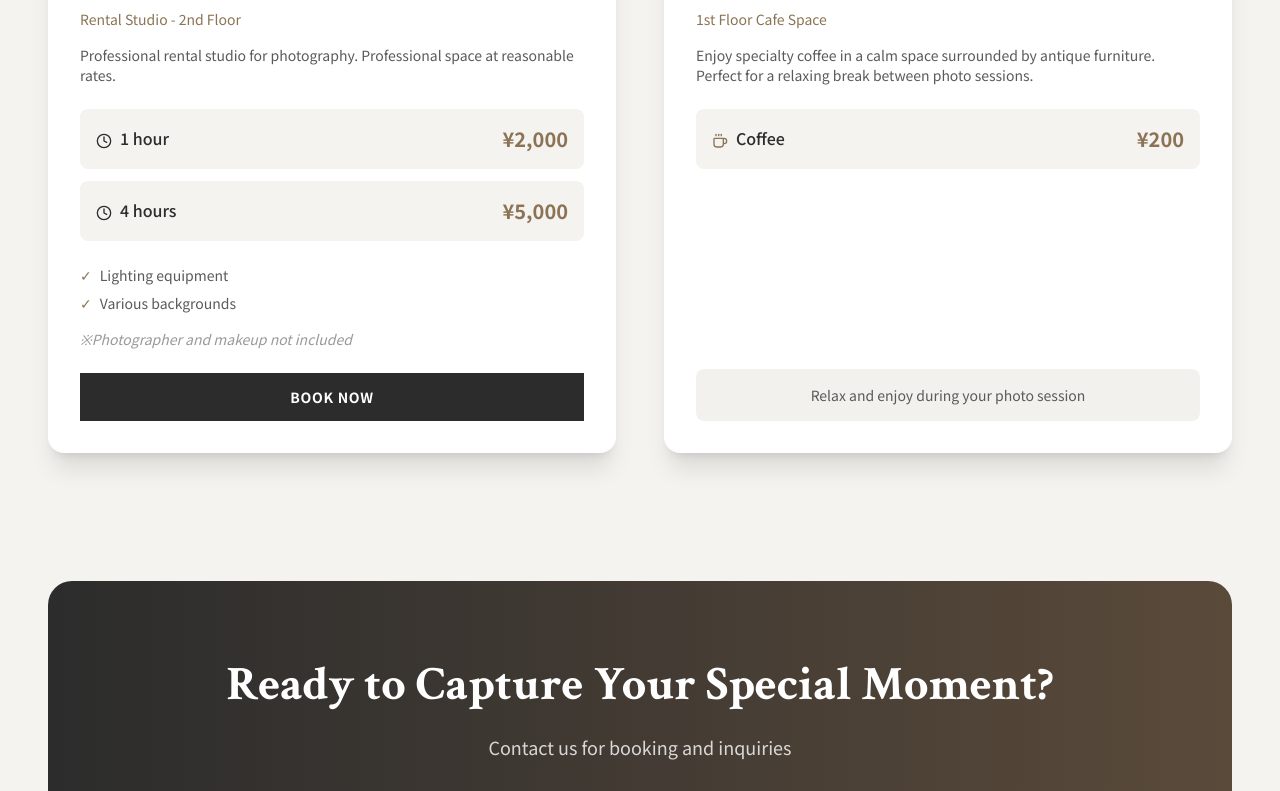
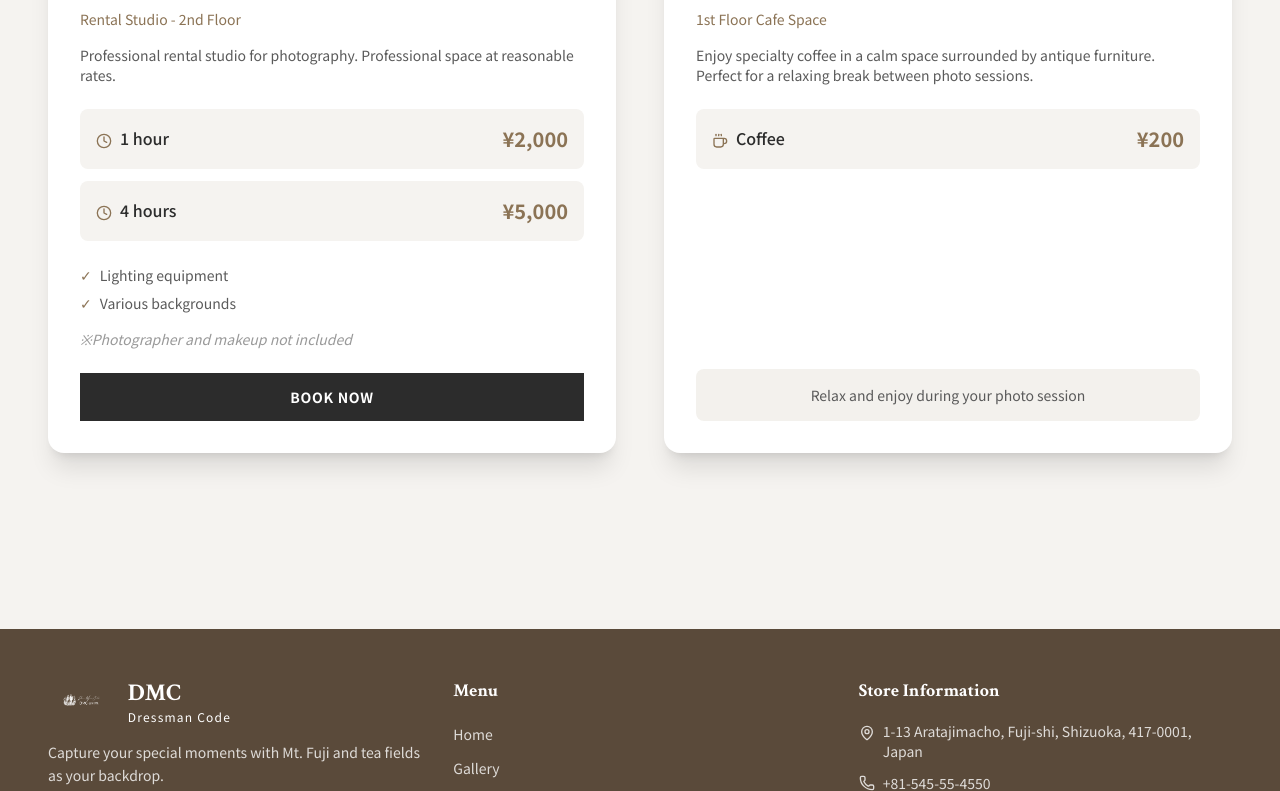
Before and after one commit to bbbyk105/dmc_new, a Next.js app: page /en/service in a window 1280 px wide. Shown: the part 2009-2800 px from the top of the page. Built offline with nearby package versions, Linux system fonts and the light colour scheme.

Commit message:
予約ボタンの追加

```diff
--- a/app/components/(service)/ServiceList.tsx
+++ b/app/components/(service)/ServiceList.tsx
@@ -129,7 +129,6 @@ export default function ServiceList() {
             whileInView={{ opacity: 1, x: 0 }}
             viewport={vp}
             transition={{ duration: 0.8 }}
-            // 極小画面で高さを抑える（iPhone 5/SE 対策）
             className="
               group relative overflow-hidden rounded-2xl shadow-2xl
               h-80
@@ -251,11 +250,11 @@ export default function ServiceList() {
                     whileTap={{ scale: 0.95 }}
                     className="w-full border-2 border-[#8B7355] bg-transparent px-8 py-4 font-bold uppercase tracking-wider text-[#8B7355] transition-all hover:bg-[#8B7355] hover:text-white sm:w-auto"
                   >
-                    {locale === "ja" ? "詳細を見る" : "View Details"}
+                    View Details
                   </motion.button>
                 </Link>
               )}
-              <Link href={`/${locale}/contact`}>
+              <Link href="https://dmcfuji0823.wixsite.com/reservation">
                 <motion.button
                   whileHover={{ scale: 1.05, y: -2 }}
                   whileTap={{ scale: 0.95 }}
@@ -332,7 +331,7 @@ export default function ServiceList() {
                     className="flex items-center justify-between rounded-lg bg-[#F5F3F0] p-4"
                   >
                     <span className="font-medium text-[#2C2C2C]">
-                      <Clock className="mr-2 inline h-4 w-4 text-[#8B7355]}]" />
+                      <Clock className="mr-2 inline h-4 w-4 text-[#8B7355]" />
                       {price.duration}
                     </span>
                     <span className="text-xl font-bold text-[#8B7355]">
@@ -365,7 +364,7 @@ export default function ServiceList() {
                   viewport={vp}
                   transition={{ duration: 0.5 }}
                 >
-                  <Link href={`/${locale}/contact`}>
+                  <Link href="https://dmcfuji0823.wixsite.com/reservation">
                     <motion.button
                       whileHover={{ scale: 1.05 }}
                       whileTap={{ scale: 0.95 }}
@@ -469,54 +468,8 @@ export default function ServiceList() {
           </motion.div>
         </motion.section>
       </div>
-
-      {/* CTA セクション */}
-      <motion.section
-        initial={{ opacity: 0, y: 100 }}
-        whileInView={{ opacity: 1, y: 0 }}
-        viewport={vp}
-        transition={{ duration: 0.8 }}
-        className="mt-32 rounded-3xl bg-linear-to-r from-[#2C2C2C] to-[#5A4A3A] p-12 text-center text-white md:p-20"
-      >
-        <motion.h2
-          initial={{ opacity: 0, scale: 0.8 }}
-          whileInView={{ opacity: 1, scale: 1 }}
-          viewport={vp}
-          transition={{ duration: 0.5 }}
-          className="mb-6 font-['Crimson_Text'] text-4xl font-black md:text-5xl"
-        >
-          {locale === "ja"
-            ? "特別な瞬間を残しませんか？"
-            : "Ready to Capture Your Special Moment?"}
-        </motion.h2>
-        <motion.p
-          initial={{ opacity: 0, y: 20 }}
-          whileInView={{ opacity: 1, y: 0 }}
-          viewport={vp}
-          transition={{ duration: 0.5 }}
-          className="mb-8 text-lg text-white/80"
-        >
-          {locale === "ja"
-            ? "ご予約・お問い合わせはこちらから"
-            : "Contact us for booking and inquiries"}
-        </motion.p>
-        <motion.div
-          initial={{ opacity: 0, scale: 0.8 }}
-          whileInView={{ opacity: 1, scale: 1 }}
-          viewport={vp}
-          transition={{ duration: 0.5 }}
-        >
-          <Link href={`/${locale}/contact`}>
-            <motion.button
-              whileHover={{ scale: 1.1, y: -5 }}
-              whileTap={{ scale: 0.95 }}
-              className="border-2 border-white bg-white px-12 py-4 text-lg font-bold uppercase tracking-wider text-[#2C2C2C] transition-all hover:bg-transparent hover:text-white"
-            >
-              {locale === "ja" ? "お問い合わせ" : "Contact Us"}
-            </motion.button>
-          </Link>
-        </motion.div>
-      </motion.section>
+      {/* 末尾の余白は既存のセクション間隔を維持（CTA削除に伴う崩れ対策） */}
+      <div className="mt-24" />
     </div>
   );
 }
--- a/app/components/(toppage)/Hero.tsx
+++ b/app/components/(toppage)/Hero.tsx
@@ -248,7 +248,7 @@ export default function Hero() {
                   {t.buttonGallery}
                 </button>
               </Link>
-              <Link href={`/${locale}/contact`}>
+              <Link href="https://dmcfuji0823.wixsite.com/reservation/en">
                 <button className="w-full whitespace-nowrap border-2 border-[#8B7355] bg-transparent px-8 py-3 text-xs font-bold uppercase tracking-wider text-[#8B7355] transition-all duration-300 hover:bg-[#8B7355] hover:text-white sm:w-auto">
                   {t.buttonReserve}
                 </button>
--- a/app/components/Header.tsx
+++ b/app/components/Header.tsx
@@ -72,7 +72,7 @@ export default function Header() {
 
           {/* Reserve Button */}
           <a
-            href="https://wix.to/your-booking-page"
+            href="https://dmcfuji0823.wixsite.com/reservation/en"
             target="_blank"
             rel="noopener noreferrer"
             className={`rounded border-2 px-6 py-2 font-['Noto_Sans_JP'] text-sm font-medium uppercase tracking-wider transition-all ${
```
Lines whose indentation alone changed are shown as unchanged.
